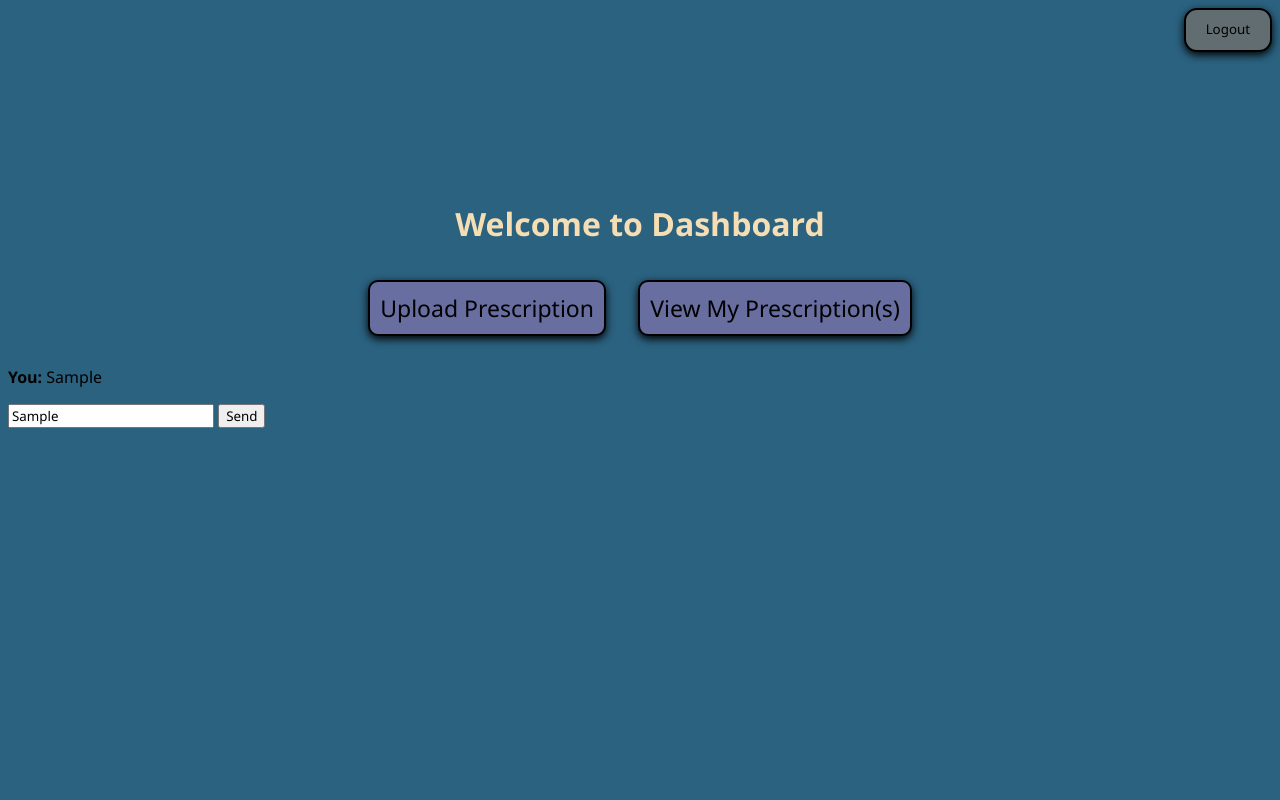
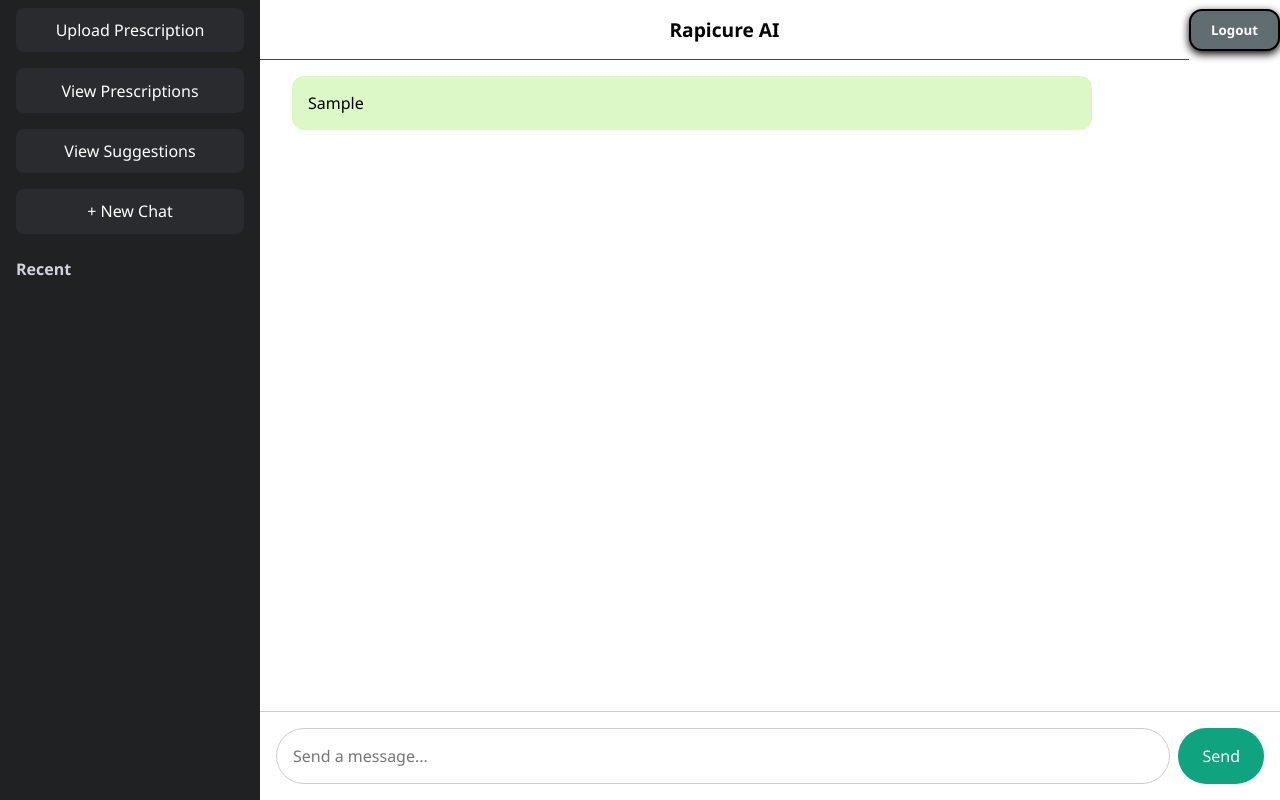
Before and after one commit to KTKarthick006/Rapicure, a plain HTML site: page frontend/home.html in a window 1280 px wide. Both pictures are taken after typing "Sample" into the empty fields and a click on the button "Send". Drawn offline with Linux system fonts and the light colour scheme; no server answers.

Commit message:
completing the previous commit

```diff
--- a/frontend/home.html
+++ b/frontend/home.html
@@ -1,100 +1,241 @@
 <!DOCTYPE html>
 <html lang="en">
 <head>
-  <meta charset="UTF-8">
-  <title>Home - Health Assistant</title>
+  <meta charset="UTF-8" />
+  <meta name="viewport" content="width=device-width, initial-scale=1.0" />
+  <title>Healo Dashboard</title>
   <style>
     * {
+      box-sizing: border-box;
+      margin: 0;
+      padding: 0;
       font-family: 'Segoe UI', Tahoma, Geneva, Verdana, sans-serif;
     }
-    body {
+    body, html {
+      height: 100%;
+      overflow: hidden;
       background-color: #2b6280;
     }
-    .heading {
-      margin-top: 150px;
+    .container {
+      display: flex;
+      height: 100vh;
+    }
+    .sidebar {
+      width: 260px;
+      background-color: #202123;
+      color: white;
+      display: flex;
+      flex-direction: column;
+    }
+    .sidebar-header {
+      padding: 1rem;
       text-align: center;
-      color:wheat;
+      font-size: 1.2rem;
+      font-weight: bold;
+      border-bottom: 1px solid #444;
+      width: 100%;
     }
-    .btns {
+    .sidebar h2 {
+      font-size: 1rem;
+      margin: 1rem 0 0.5rem 1rem;
+      color: #d1d5db;
+    }
+    .chat-history {
+      flex: 1;
+      overflow-y: auto;
+      padding: 0 1rem 1rem 1rem;
+    }
+    .chat-history div {
+      padding: 0.5rem;
+      border-radius: 6px;
+      margin-bottom: 0.5rem;
+      cursor: pointer;
+      background-color: #343541;
+    }
+    .chat-history div:hover {
+      background-color: #4b4e56;
+    }
+    .sidebar-button {
+      padding: 0.7rem;
+      background-color: #2a2b2e;
       text-align: center;
-      background-color: #686ea0;
-      padding: 10px;
-      border: black solid 2px;
-      border-radius: 10px;
-      box-shadow: 0px 3px 8px black;
-      transition: 0.5s;
-      margin: 14px;
-      font-size: 23px;
+      border-radius: 8px;
+      cursor: pointer;
+      color: white;
+      margin: 0.5rem 1rem;
     }
-    .btns:hover {
-      box-shadow: 0px 6px 20px black;
-      transform: scale(1.03);
-      background-color: #686ea0bc;
-
+    .chat-window {
+      flex: 1;
+      display: flex;
+      flex-direction: column;
+      background-color: #ffffff;
     }
-    .nessBtns {
-      text-align: center;
-    }
-    #logoutBtn {
-      text-align: right;
-      font-size: 16px;
+    .toolbar {
+      background-color: #2a2b2e;
+      display: flex;
+      justify-content: center;
+      align-items: center;
+      background: transparent;
     }
     .lgbtns {
       background-color: #616d70;
       border: black solid 2px;
       border-radius: 13px;
-      padding: 10px 20px 12px 20px;
+      padding: 10px 20px;
       transition: 0.4s;
       box-shadow: 0px 3px 8px black;
+      color: white;
+      font-weight: bold;
     }
     .lgbtns:hover {
       background-color: rgb(174, 37, 3);
       box-shadow: 0px 6px 20px black;
-
+    }
+    .messages {
+      flex: 1;
+      overflow-y: auto;
+      padding: 1rem 2rem;
+    }
+    .message {
+      max-width: 800px;
+      margin-bottom: 1.5rem;
+      padding: 1rem;
+      border-radius: 12px;
+      background-color: #e5e7eb;
+    }
+    .user {
+      background-color: #dcf8c6;
+      align-self: flex-end;
+    }
+    .bot {
+      background-color: #f3f4f6;
+      align-self: flex-start;
+    }
+    form {
+      display: flex;
+      padding: 1rem;
+      border-top: 1px solid #ccc;
+      background-color: #fff;
+    }
+    input[type="text"] {
+      flex: 1;
+      padding: 1rem;
+      font-size: 1rem;
+      border: 1px solid #ccc;
+      border-radius: 999px;
+    }
+    button[type="submit"] {
+      margin-left: 0.5rem;
+      padding: 0.8rem 1.5rem;
+      border: none;
+      background-color: #10a37f;
+      color: white;
+      border-radius: 999px;
+      font-size: 1rem;
+      cursor: pointer;
     }
   </style>
 </head>
 <body>
-  <div id="logoutBtn">
-    <button onclick="window.location.href='/logout'" class="lgbtns">
-      Logout
-    </button>
-  </div>
-  <div class="heading">
-    <h1>Welcome to Dashboard</h1>
+  <div class="container">
+    <div class="sidebar">
+      <div class="sidebar-button" onclick="window.location.href='/upload'">Upload Prescription</div>
+      <div class="sidebar-button" onclick="window.location.href='/my-prescriptions'">View Prescriptions</div>
+      <div class="sidebar-button" onclick="window.location.href='/api/suggestions'">View Suggestions</div>
+      <div class="sidebar-button" onclick="startNewChat()">+ New Chat</div>
+      <h2>Recent</h2>
+      <div class="chat-history" id="chatList"></div>
+    </div>
+    <div class="chat-window">
+      <div class="toolbar">
+        <div class="sidebar-header"><p>Rapicure AI</p></div>
+        <div><button onclick="window.location.href='/logout'" class="lgbtns">Logout</button></div>
+      </div>
+      <div class="messages" id="chatContainer"></div>
+      <form id="chat-form">
+        <input type="text" id="message-input" placeholder="Send a message..." />
+        <button type="submit">Send</button>
+      </form>
+    </div>
   </div>
 
-  <div class="nessBtns">
-    <button onclick="window.location.href='/upload'" class="btns">
-      Upload Prescription
-    </button>
+  <script>
+  let currentChatId = null;
+  const chatContainer = document.getElementById('chatContainer');
+  const form = document.getElementById('chat-form');
+  const input = document.getElementById('message-input');
+  const chatList = document.getElementById('chatList');
 
-    <button onclick="window.location.href='/my-prescriptions'" class="btns">
-      View My Prescription(s)
-    </button>
+  async function loadChats() {
+    const res = await fetch('/api/chat/history');
+    const chats = await res.json();
+    chatList.innerHTML = '';
+    chats.forEach(chat => {
+      const el = document.createElement('div');
+      el.textContent = chat.messages[0]?.text.slice(0, 40) || 'New conversation';
+      el.onclick = () => loadChat(chat._id, chat.messages);
+      chatList.appendChild(el);
+    });
+  }
 
-  </div>
+  function loadSuggestionChats() {
+    fetch('/api/chat/history')
+      .then(res => res.json())
+      .then(chats => {
+        const suggestionChats = chats.filter(chat =>
+          chat.messages[0]?.text?.includes('Here are suggestions based on your uploaded prescription')
+        );
+        chatList.innerHTML = '';
+        suggestionChats.forEach(chat => {
+          const el = document.createElement('div');
+          el.textContent = chat.messages[0]?.text.split('\n')[0] || 'Suggestions';
+          el.onclick = () => loadChat(chat._id, chat.messages);
+          chatList.appendChild(el);
+        });
+      })
+      .catch(err => console.error('Failed to load suggestions', err));
+  }
 
-  <div id="chat-box"></div>
-<input id="chat-input" placeholder="Type something...">
-<button onclick="sendMessage()">Send</button>
+  function loadChat(id, messages) {
+    currentChatId = id;
+    chatContainer.innerHTML = '';
+    messages.forEach(m => appendMessage(m.role, m.text));
+  }
 
-<script>
-  async function sendMessage() {
-    const msg = document.getElementById("chat-input").value;
-    const chatBox = document.getElementById("chat-box");
+  function appendMessage(role, text) {
+    const msg = document.createElement('div');
+    msg.className = `message ${role}`;
+    msg.innerText = text;
+    chatContainer.appendChild(msg);
+    chatContainer.scrollTop = chatContainer.scrollHeight;
+  }
 
-    chatBox.innerHTML += `<p><strong>You:</strong> ${msg}</p>`;
+  async function sendMessage(msg) {
+    appendMessage('user', msg);
+    input.value = '';
+    const res = await fetch('/api/chat', {
+      method: 'POST',
+      headers: { 'Content-Type': 'application/json' },
+      body: JSON.stringify({ message: msg, chatId: currentChatId })
+    });
+    const data = await res.json();
+    appendMessage('bot', data.reply);
+    if (!currentChatId) currentChatId = data.chatId;
+    loadChats();
+  }
 
-    const res = await fetch("/api/chat", {
-      method: "POST",
-      headers: { "Content-Type": "application/json" },
-      body: JSON.stringify({ message: msg }),
-    });
+  form.onsubmit = e => {
+    e.preventDefault();
+    const msg = input.value.trim();
+    if (msg) sendMessage(msg);
+  };
 
-    const data = await res.json();
-    chatBox.innerHTML += `<p><strong>Healo:</strong> ${data.reply}</p>`;
+  function startNewChat() {
+    currentChatId = null;
+    chatContainer.innerHTML = '';
   }
+
+  loadChats();
 </script>
 
 </body>
```
Also changed, not shown: backend/app.js (+134 -56 lines), backend/controllers/chatController.js (+41 -6 lines), backend/controllers/ocrController.js (+13 -3 lines), backend/models/chat.js (added, +16 -0 lines), backend/package.json (+7 -1 lines), backend/routes/authRoutes.js (+23 -0 lines), backend/utils/fdaApi.js (+14 -30 lines), frontend/suggestions.html (added, +46 -0 lines), 1 other file.
